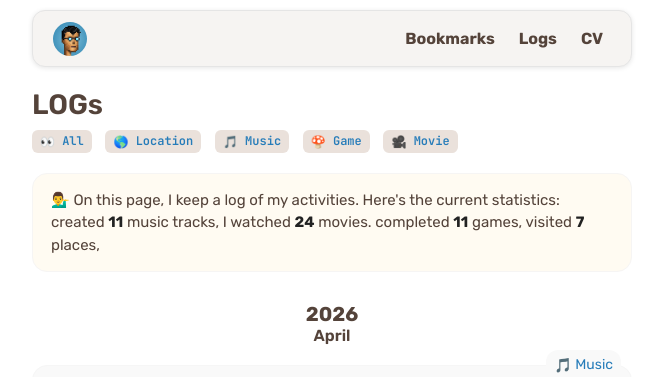
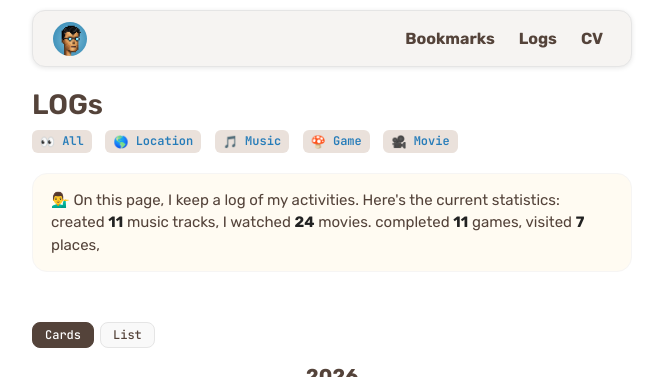
Before and after one commit to alobanov/alobanov.github.io, a Jekyll site: the page built from logs.md, in a window 1280 px wide, cut to the strip 0-377 px from the top of the page. Shown: the whole strip, without its empty margins (308-971 px from the left). Built offline with Jekyll 4.4.1, drawn with Linux system fonts in a browser that asks for light colours; emoji names are drawn with the system emoji font.

Commit message:
feat(logs): add cards/list toggle and list table view
- Update logs page to support two UI modes via a Cards/List toggle with persisted selection in localStorage
- Wrap existing cards rendering in a dedicated #view-cards container and move month/year divider state initialization inside it
- Add a new #view-list table view with columns for index, title, category, and formatted date
- Implement year grouping in the list table by inserting .ml-year-divider rows when the log year changes
- Add category styling for the list table via new .ml-cat CSS rules (monospace, compact, nowrap, link hover color)
- Ensure list view category links route to /logs/<category> and title links route to each log’s URL

```diff
--- a/assets/css/style.css
+++ b/assets/css/style.css
@@ -811,3 +811,20 @@
     padding: 20px 6px 4px;
     border-bottom: none;
 }
+
+.ml-cat {
+    font-family: "JetBrains Mono", monospace;
+    font-size: 11px;
+    color: #b0a09a;
+    white-space: nowrap;
+    padding-left: 12px;
+}
+
+.ml-cat a {
+    color: #b0a09a;
+    text-decoration: none;
+}
+
+.ml-cat a:hover {
+    color: var(--primary-color);
+}
--- a/logs.md
+++ b/logs.md
@@ -40,10 +40,16 @@
 </div>
 <div class="spacer"></div>
 
+<div class="view-toggle">
+  <button class="view-btn active" id="btn-cards" onclick="setView('cards')">Cards</button>
+  <button class="view-btn" id="btn-list" onclick="setView('list')">List</button>
+</div>
+
+{% assign sorted_logs = site.logs | sort: 'date' | reverse %}
+
+<div id="view-cards">
 {% assign current_month = "" %}
 {% assign current_year = "" %}
-
-{% assign sorted_logs = site.logs | sort: 'date' | reverse %}
 {% for log in sorted_logs %}
     {% include date_dividers.html
         date=log.date
@@ -80,3 +86,48 @@
 
 <div class="spacer"></div>
 {% endfor %}
+</div>
+
+<div id="view-list">
+  <table class="movie-list-table">
+    <thead>
+      <tr>
+        <th class="ml-num">#</th>
+        <th class="ml-title">Title</th>
+        <th class="ml-cat">Category</th>
+        <th class="ml-date">Date</th>
+      </tr>
+    </thead>
+    <tbody>
+      {% assign current_year = "" %}
+      {% for log in sorted_logs %}
+      {% assign item_year = log.date | date: "%Y" %}
+      {% if item_year != current_year %}
+      {% assign current_year = item_year %}
+      <tr class="ml-year-divider"><td colspan="4">{{ item_year }}</td></tr>
+      {% endif %}
+      {% assign reversed_index = forloop.length | minus: forloop.index | plus: 1 %}
+      {% assign category = log.category %}
+      {% include emoji_category.html %}
+      <tr>
+        <td class="ml-num">#{{ reversed_index }}</td>
+        <td class="ml-title"><a href="{{ log.url }}">{{ log.title }}</a></td>
+        <td class="ml-cat"><a href="{{ site.baseurl }}/logs/{{ log.category }}">{{ category | capitalize }}</a></td>
+        <td class="ml-date">{{ log.date | date: "%b %Y" }}</td>
+      </tr>
+      {% endfor %}
+    </tbody>
+  </table>
+</div>
+
+<script>
+function setView(view) {
+  document.getElementById('view-cards').style.display = view === 'cards' ? 'block' : 'none';
+  document.getElementById('view-list').style.display  = view === 'list'  ? 'block' : 'none';
+  document.getElementById('btn-cards').classList.toggle('active', view === 'cards');
+  document.getElementById('btn-list').classList.toggle('active',  view === 'list');
+  localStorage.setItem('allView', view);
+}
+var saved = localStorage.getItem('allView');
+if (saved) setView(saved); else setView('cards');
+</script>
```
